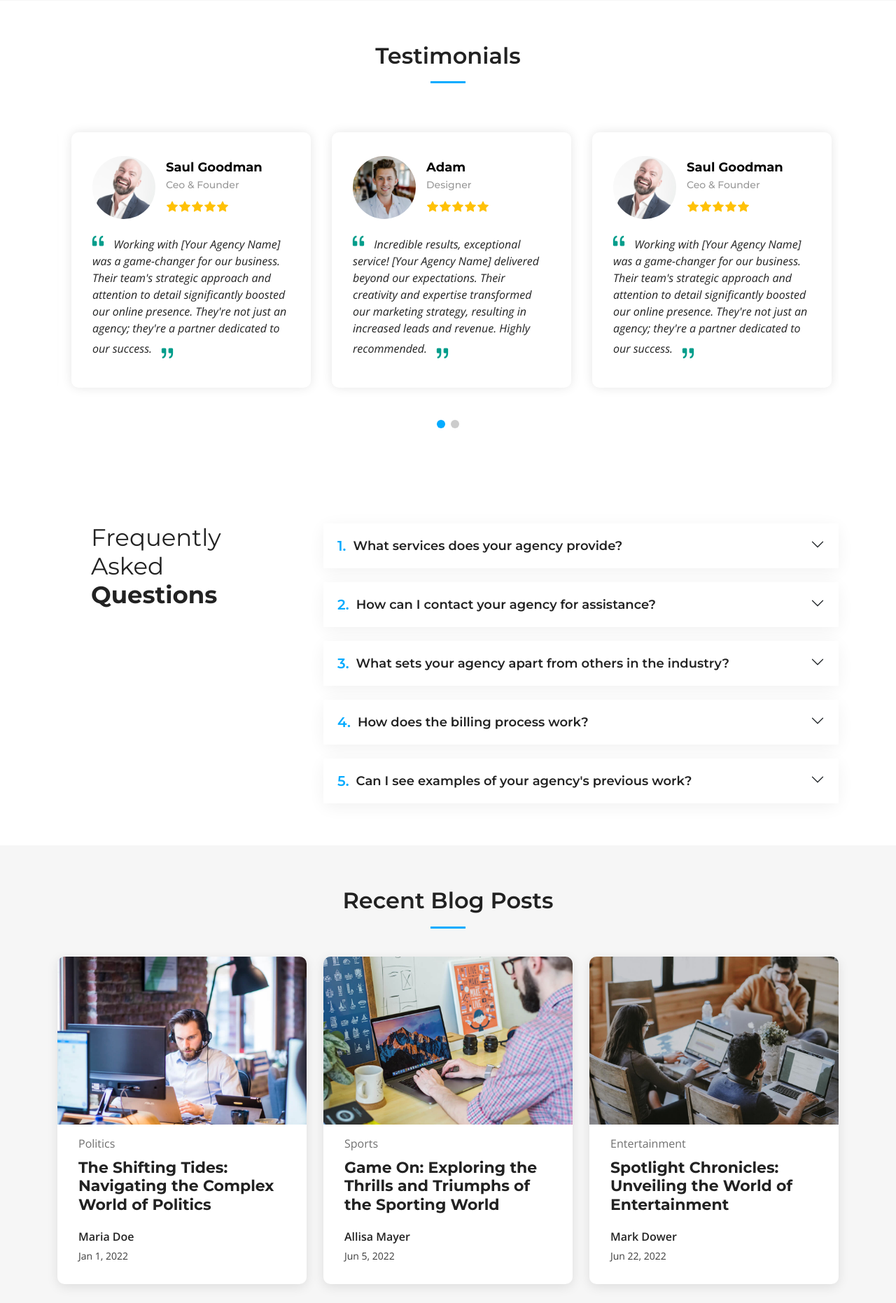
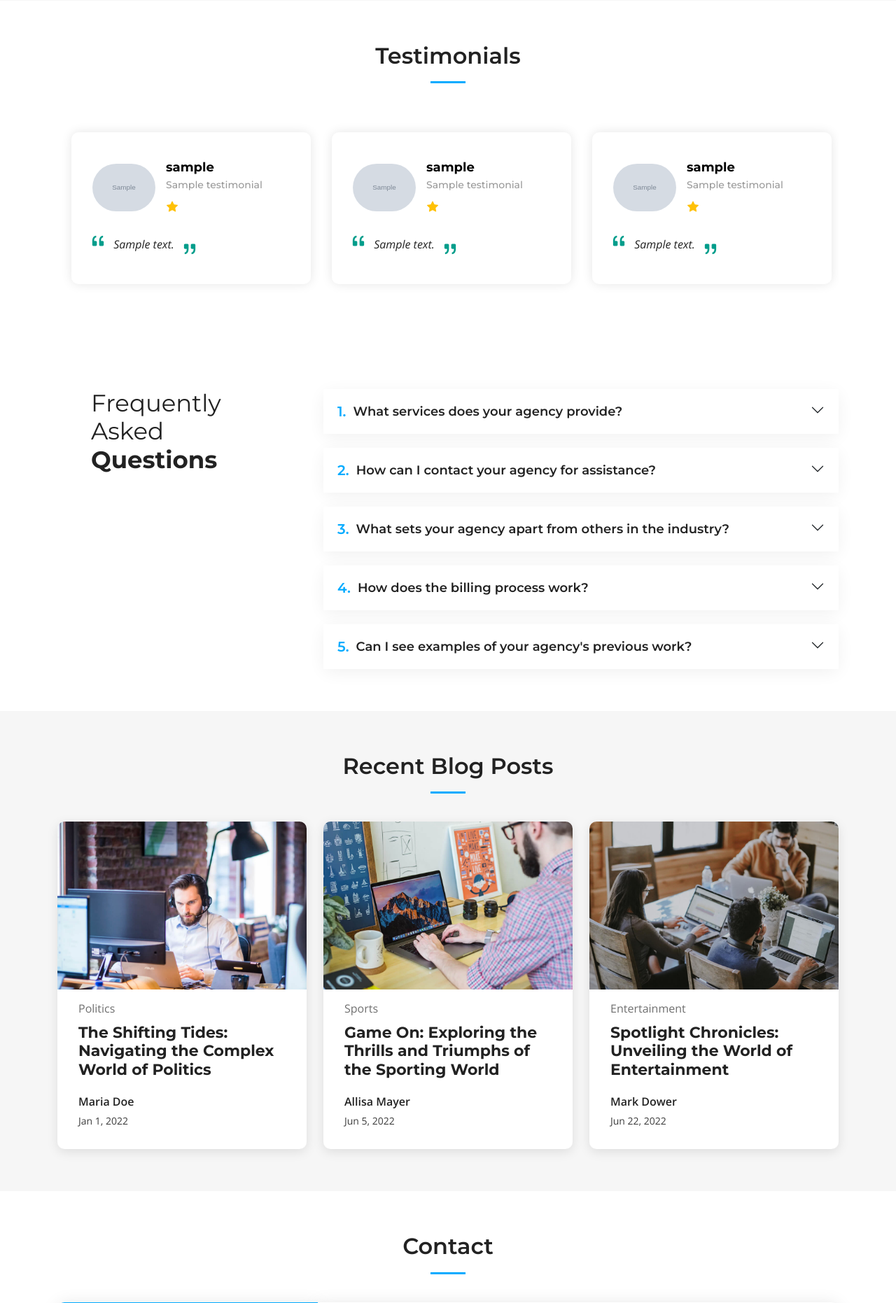
Before and after one commit to utkarshgayguwal/django-learning, a Django app: page / in a window 1280 px wide. Shown: the part 1031-2893 px from the top of the page at 70% size. Run offline with Django 5.2, Linux system fonts and the light colour scheme; tables that the repository leaves empty hold one stand-in row (values such as "Sample post"); grey boxes marked "Sample" are stand-in pictures; some libraries are stand-ins or nearby versions.

Commit message:
feat: render testimonials section from Testimonial database records instead of hardcoded HTML

```diff
--- a/app/views.py
+++ b/app/views.py
@@ -1,9 +1,11 @@
 from django.shortcuts import render
 from app.models import GeneralInfo
 from app.models import Service
+from app.models import Testimonial
 
 def index(request):
     general_info = GeneralInfo.objects.first()
     services = Service.objects.all()
-    context = {'general_info' : general_info, 'services': services}
+    testimonials = Testimonial.objects.all()
+    context = {'general_info' : general_info, 'services': services, 'testimonials': testimonials}
     return render(request, 'index.html', context)
--- a/templates/index.html
+++ b/templates/index.html
@@ -38,73 +38,36 @@
 
       <div class="slides-3 swiper" data-aos="fade-up" data-aos-delay="100">
         <div class="swiper-wrapper">
+          {% for testimonial in testimonials %}
           <div class="swiper-slide">
             <div class="testimonial-wrap">
               <div class="testimonial-item">
                 <div class="d-flex align-items-center">
                   <img
-                    src="{% static 'assets/img/testimonials/testimonials-1.jpg' %}"
+                    src="{% static testimonial.user_image %}"
                     class="testimonial-img flex-shrink-0"
                     alt=""
                   />
                   <div>
-                    <h3>Saul Goodman</h3>
-                    <h4>Ceo &amp; Founder</h4>
+                    <h3>{{ testimonial.username }}</h3>
+                    <h4>{{ testimonial.user_job_title }}</h4>
                     <div class="stars">
-                      <i class="bi bi-star-fill"></i
-                      ><i class="bi bi-star-fill"></i
-                      ><i class="bi bi-star-fill"></i
-                      ><i class="bi bi-star-fill"></i
-                      ><i class="bi bi-star-fill"></i>
+                      {% for i in 'x'|ljust:testimonial.rating_count %}
+                        <i class="bi bi-star-fill"></i>
+                      {% endfor %}
                     </div>
                   </div>
                 </div>
                 <p>
                   <i class="bi bi-quote quote-icon-left"></i>
-                  Working with [Your Agency Name] was a game-changer for our
-                  business. Their team's strategic approach and attention to
-                  detail significantly boosted our online presence. They're not
-                  just an agency; they're a partner dedicated to our success.
+                  {{ testimonial.review }}
                   <i class="bi bi-quote quote-icon-right"></i>
                 </p>
               </div>
             </div>
           </div>
           <!-- End testimonial item -->
-
-          <div class="swiper-slide">
-            <div class="testimonial-wrap">
-              <div class="testimonial-item">
-                <div class="d-flex align-items-center">
-                  <img
-                    src="{% static 'assets/img/testimonials/testimonials-4.jpg' %}"
-                    class="testimonial-img flex-shrink-0"
-                    alt=""
-                  />
-                  <div>
-                    <h3>Adam</h3>
-                    <h4>Designer</h4>
-                    <div class="stars">
-                      <i class="bi bi-star-fill"></i
-                      ><i class="bi bi-star-fill"></i
-                      ><i class="bi bi-star-fill"></i
-                      ><i class="bi bi-star-fill"></i
-                      ><i class="bi bi-star-fill"></i>
-                    </div>
-                  </div>
-                </div>
-                <p>
-                  <i class="bi bi-quote quote-icon-left"></i>
-                  Incredible results, exceptional service! [Your Agency Name]
-                  delivered beyond our expectations. Their creativity and
-                  expertise transformed our marketing strategy, resulting in
-                  increased leads and revenue. Highly recommended.
-                  <i class="bi bi-quote quote-icon-right"></i>
-                </p>
-              </div>
-            </div>
-          </div>
-          <!-- End testimonial item -->
+          {% endfor %}
         </div>
         <div class="swiper-pagination"></div>
       </div>
```
